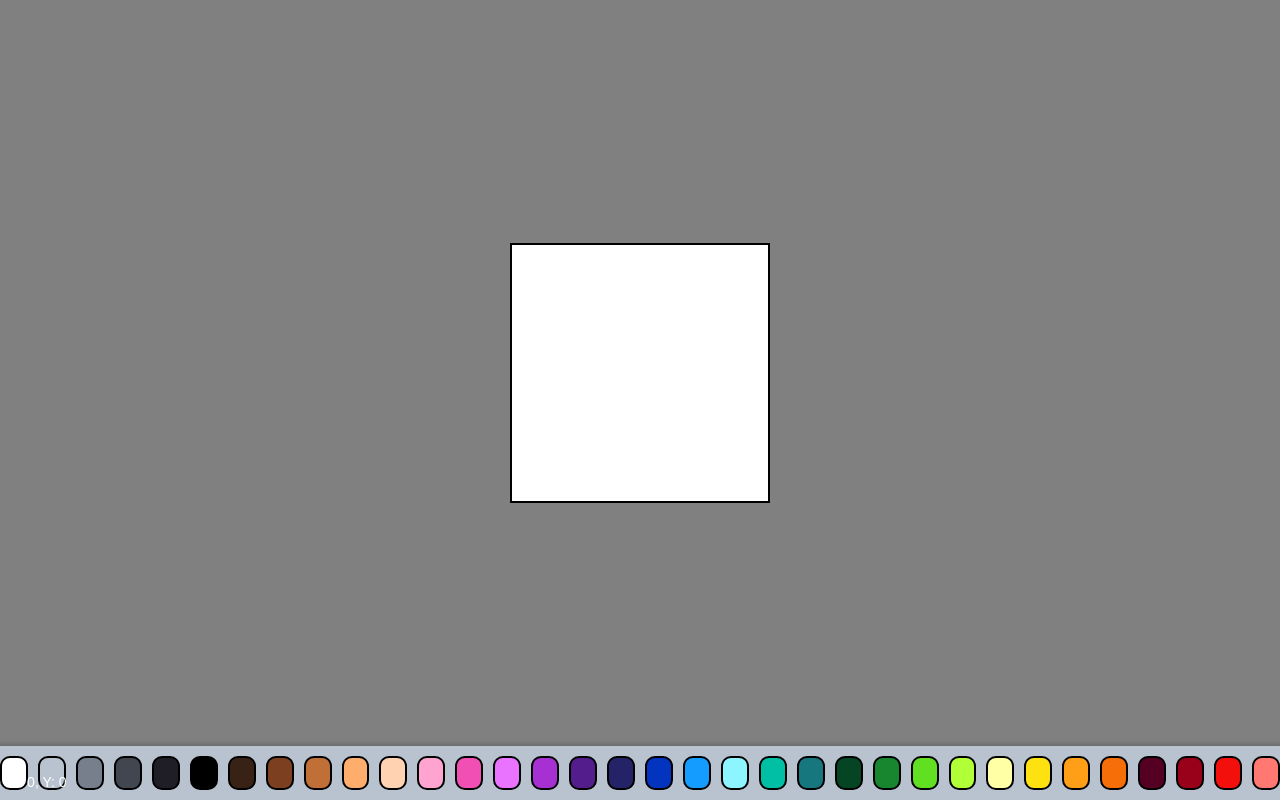
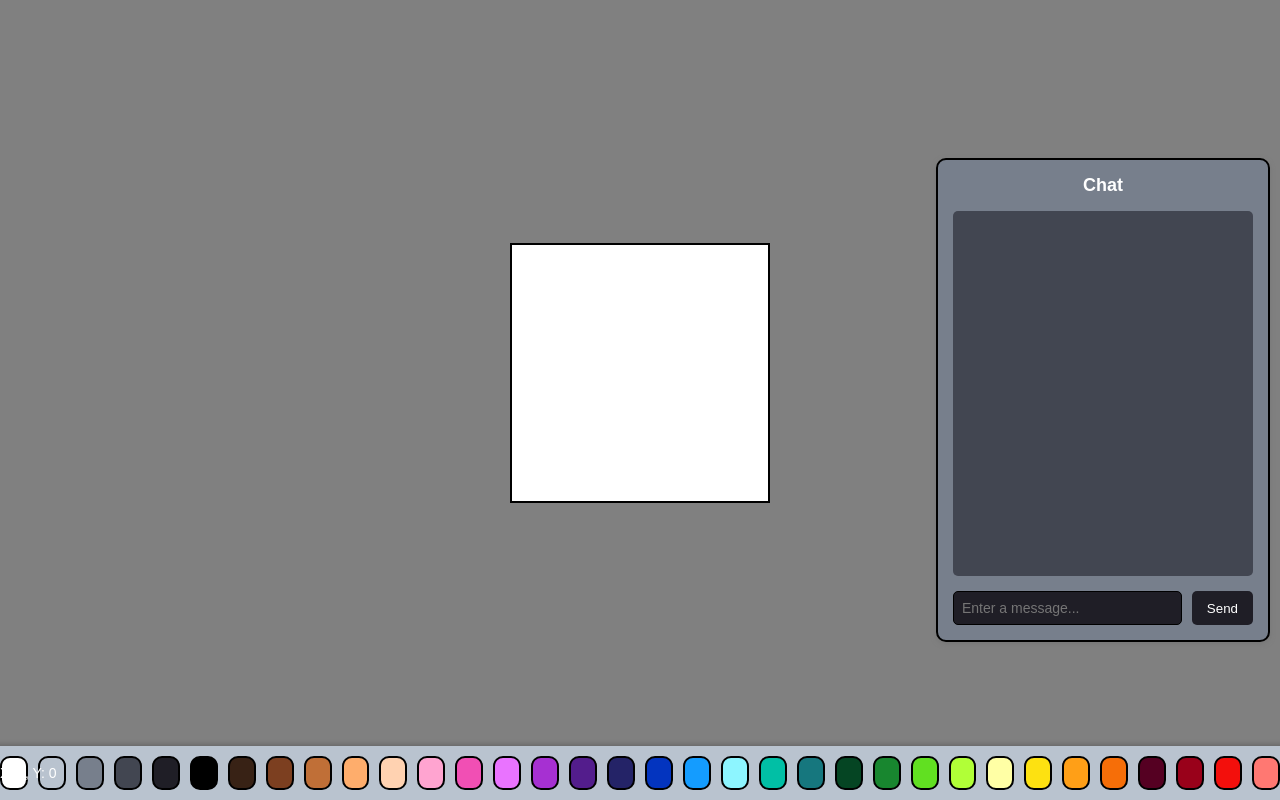
Before and after one commit to officialpufffi/PixelTogether, a website: page index.html in a window 1280 px wide. Drawn offline with Linux system fonts and the light colour scheme.

Commit message:
added chatbox

```diff
--- a/config.json
+++ b/config.json
@@ -1,4 +1,5 @@
 {
+    "title": "PixelTogether",
     "ip": "localhost",
     "port": 3000
 }
--- a/game.js
+++ b/game.js
@@ -20,8 +20,8 @@ document.addEventListener("DOMContentLoaded", async () => {
 
     const ws = new WebSocket(`ws://${config.ip}:${config.port}`);
 
-    const initCanvas = () => {
-        ctx.fillStyle = '#FFFFFF';
+    const initCanvas = (canvasColor) => {
+        ctx.fillStyle = canvasColor;
         ctx.fillRect(0, 0, canvas.width, canvas.height);
     };
 
@@ -60,8 +60,14 @@ document.addEventListener("DOMContentLoaded", async () => {
             const response = await fetch('palette.json');
             if (!response.ok) throw new Error(`Failed to load palette.json: ${response.status}`);
             const palette = await response.json();
+
+            document.body.style.backgroundColor = `#${palette.backgroundColor}`;
             const colorPalette = document.getElementById('colorPalette');
             colorPalette.style.backgroundColor = `#${palette.paletteBackgroundColor}`;
+
+            initCanvas(`#${palette.canvasColor}`);
+
+            canvas.style.borderColor = `#${palette.frame}`;
 
             palette.colors.forEach(color => {
                 const colorBox = document.createElement('div');
@@ -82,6 +88,28 @@ document.addEventListener("DOMContentLoaded", async () => {
         }
     }
 
+    async function loadChatboxStyles() {
+        try {
+            const response = await fetch('palette.json');
+            if (!response.ok) throw new Error(`Failed to load palette.json: ${response.status}`);
+            const palette = await response.json();
+            const chatboxColors = palette.chatboxColors;
+
+            document.documentElement.style.setProperty('--chatbox-background-color', `#${chatboxColors.backgroundColor}`);
+            document.documentElement.style.setProperty('--chatbox-border-color', `#${chatboxColors.borderColor}`);
+            document.documentElement.style.setProperty('--chatbox-header-color', `#${chatboxColors.headerColor}`);
+            document.documentElement.style.setProperty('--chatbox-text-color', `#${chatboxColors.textColor}`);
+            document.documentElement.style.setProperty('--chatbox-messages-background-color', `#${chatboxColors.messagesBackgroundColor}`);
+            document.documentElement.style.setProperty('--chatbox-input-background-color', `#${chatboxColors.inputBackgroundColor}`);
+            document.documentElement.style.setProperty('--chatbox-input-border-color', `#${chatboxColors.inputBorderColor}`);
+            document.documentElement.style.setProperty('--chatbox-button-color', `#${chatboxColors.buttonColor}`);
+            document.documentElement.style.setProperty('--chatbox-button-text-color', `#${chatboxColors.buttonTextColor}`);
+            document.documentElement.style.setProperty('--chatbox-button-hover-color', `#${chatboxColors.buttonHoverColor}`);
+        } catch (error) {
+            console.error('Error applying chatbox styles:', error);
+        }
+    }
+
     canvas.addEventListener('wheel', (event) => {
         if (event.deltaY > 0) {
             scale = Math.max(0.5, scale - 0.1);
@@ -91,6 +119,6 @@ document.addEventListener("DOMContentLoaded", async () => {
         canvas.style.transform = `scale(${scale})`;
     });
 
-    initCanvas();
-    loadPalette();
+    await loadPalette();
+    await loadChatboxStyles();
 });
--- a/index.html
+++ b/index.html
@@ -24,6 +24,7 @@
         }
         #pixelCanvas {
             border: 2px solid #000000;
+            background-color: #FFFFFF;
         }
         #colorPalette {
             display: flex;
@@ -32,6 +33,7 @@
             width: 100%;
             justify-content: center;
             box-shadow: 0 -2px 5px rgba(0, 0, 0, 0.2);
+            position: relative;
         }
         .color-box {
             width: 30px;
@@ -49,11 +51,70 @@
         }
         #coordinates {
             position: absolute;
-            bottom: 10px;
             left: 10px;
+            top: 50%;
+            transform: translateY(-50%);
             color: white;
             font-family: Arial, sans-serif;
             font-size: 14px;
+        }
+        #chatbox {
+            position: absolute;
+            right: 10px;
+            top: 50%;
+            transform: translateY(-50%);
+            width: 300px;
+            height: 450px;
+            background-color: var(--chatbox-background-color, #333);
+            border: 2px solid var(--chatbox-border-color, #000000);
+            border-radius: 10px;
+            display: flex;
+            flex-direction: column;
+            padding: 15px;
+            box-shadow: 0 2px 5px rgba(109, 109, 109, 0.5);
+        }
+        #chatbox-header {
+            font-size: 18px;
+            color: var(--chatbox-header-color, #FFFFFF);
+            font-family: Arial, sans-serif;
+            margin-bottom: 15px;
+            text-align: center;
+            font-weight: bold;
+        }
+        #chatbox-messages {
+            flex: 1;
+            overflow-y: auto;
+            background-color: var(--chatbox-messages-background-color, #444);
+            border-radius: 5px;
+            padding: 10px;
+            color: var(--chatbox-text-color, #FFFFFF);
+            font-family: Arial, sans-serif;
+            font-size: 14px;
+        }
+        #chatbox-input {
+            margin-top: 15px;
+            display: flex;
+            gap: 10px;
+        }
+        #chatbox-input input {
+            flex: 1;
+            padding: 8px;
+            border: 1px solid var(--chatbox-input-border-color, #555);
+            border-radius: 5px;
+            background-color: var(--chatbox-input-background-color, #222);
+            color: var(--chatbox-text-color, #FFFFFF);
+            font-size: 14px;
+        }
+        #chatbox-input button {
+            padding: 8px 15px;
+            border: none;
+            border-radius: 5px;
+            background-color: var(--chatbox-button-color, #555);
+            color: var(--chatbox-button-text-color, #FFFFFF);
+            cursor: pointer;
+        }
+        #chatbox-input button:hover {
+            background-color: var(--chatbox-button-hover-color, #666);
         }
     </style>
 </head>
@@ -61,8 +122,17 @@
     <div id="mainContainer">
         <canvas id="pixelCanvas" width="256" height="256"></canvas>
     </div>
-    <div id="colorPalette"></div>
-    <div id="coordinates">X: 0, Y: 0</div>
+    <div id="colorPalette">
+        <div id="coordinates">X: 0, Y: 0</div>
+    </div>
+    <div id="chatbox">
+        <div id="chatbox-header">Chat</div>
+        <div id="chatbox-messages"></div>
+        <div id="chatbox-input">
+            <input type="text" placeholder="Enter a message...">
+            <button>Send</button>
+        </div>
+    </div>
     <script src="game.js"></script>
 </body>
 </html>
--- a/palette.json
+++ b/palette.json
@@ -3,6 +3,18 @@
     "frame": "000000",
     "backgroundColor": "808080",
     "paletteBackgroundColor": "B9C3CF",
+    "chatboxColors": {
+        "backgroundColor": "777F8C",
+        "borderColor": "000000",
+        "headerColor": "FFFFFF",
+        "textColor": "FFFFFF",
+        "messagesBackgroundColor": "424651",
+        "inputBackgroundColor": "1F1E26",
+        "inputBorderColor": "000000",
+        "buttonColor": "1F1E26",
+        "buttonTextColor": "FFFFFF",
+        "buttonHoverColor": "424651"
+    },
     "colors": [
         {
             "name": "White",
```
